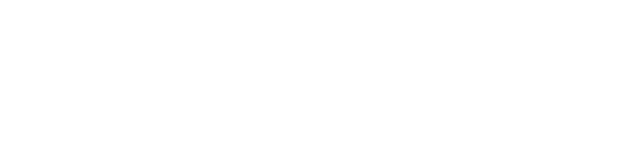
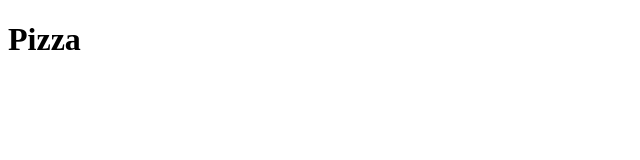
Before and after one commit to Guidelime9645/sharezza, a plain HTML site: page index.html in a window 1280 px wide. Shown: the whole page, without its empty margins (0-640 px from the left). Drawn offline with Linux system fonts and the light colour scheme.

Commit message:
add h1
add h1

```diff
--- a/index.html
+++ b/index.html
@@ -5,6 +5,8 @@
     <title>sharezza</title>
   </head>
   <body>
+   <h1>Pizza</h1>
+
 
   </body>
 </html>
```
